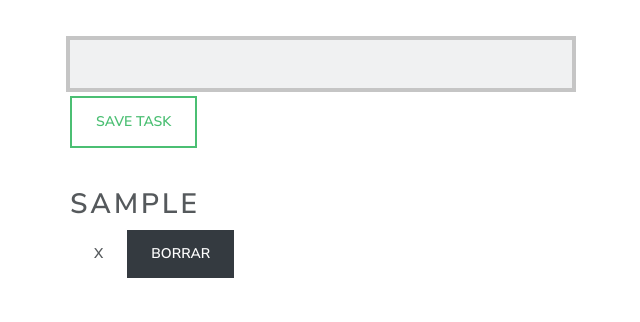
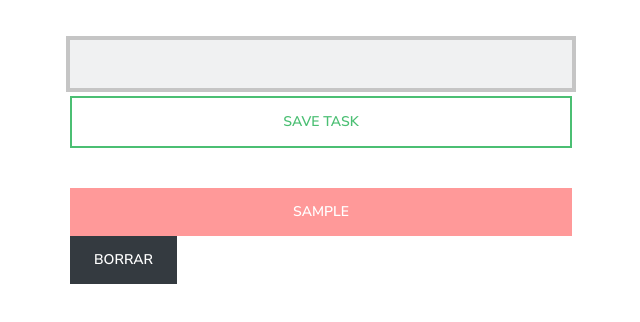
Before and after one commit to Kenfu03/WebProgra, a React (Create React App) app in the folder react-tasks-app/: page / in a window 1280 px wide. Both pictures are taken after typing "Sample" into the empty fields and a click on the button "SAVE TASK". Shown: the top 322 px of the page, without its empty margins (319-959 px from the left). Built offline with nearby package versions, Linux system fonts and the light colour scheme.

Commit message:
Update App.tsx

```diff
--- a/react-tasks-app/src/App.tsx
+++ b/react-tasks-app/src/App.tsx
@@ -51,25 +51,32 @@ function App(): JSX.Element {
                   ref={taskInput}
                   autoFocus
                 />
-                <button className="btn btn-outline-success mt-2">
-                  Save Task
-                </button>
+                <div className="card mt-2">
+                  <button
+                    className="btn btn-outline-success"
+                    onClick={() => handleSubmit}
+                  >
+                    Save Task
+                  </button>
+                </div>
               </form>
             </div>
           </div>
 
           {tasks.map((t: iTask, i: number) => (
             <div className="card card-body mt-2" key={i}>
-              <h2 style={{ textDecoration: t.done ? "line-through" : "" }}>
+              <button
+                className="btn btn-info"
+                onClick={() => toggleDoneTask(i)}
+                style={
+                  { backgroundColor: t.done ? "#99ff99" : "#FF9999" } || {
+                    textDecoration: t.done ? "line-through" : "",
+                  }
+                }
+              >
                 {t.name}
-              </h2>
+              </button>
               <div>
-                <button
-                  className="btn btn-secundary"
-                  onClick={() => toggleDoneTask(i)}
-                >
-                  {t.done ? "✓" : "X"}
-                </button>
                 <button className="btn btn-dark" onClick={() => removeTask(i)}>
                   Borrar
                 </button>
```
